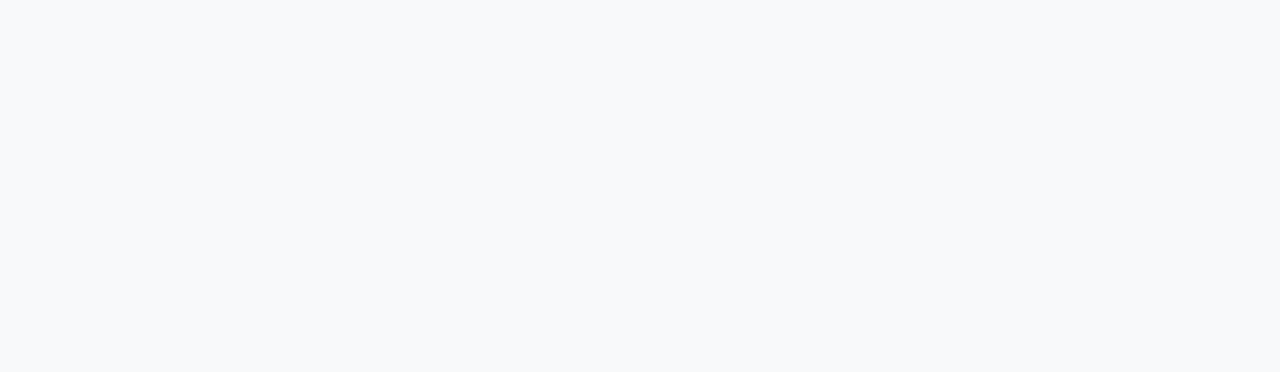
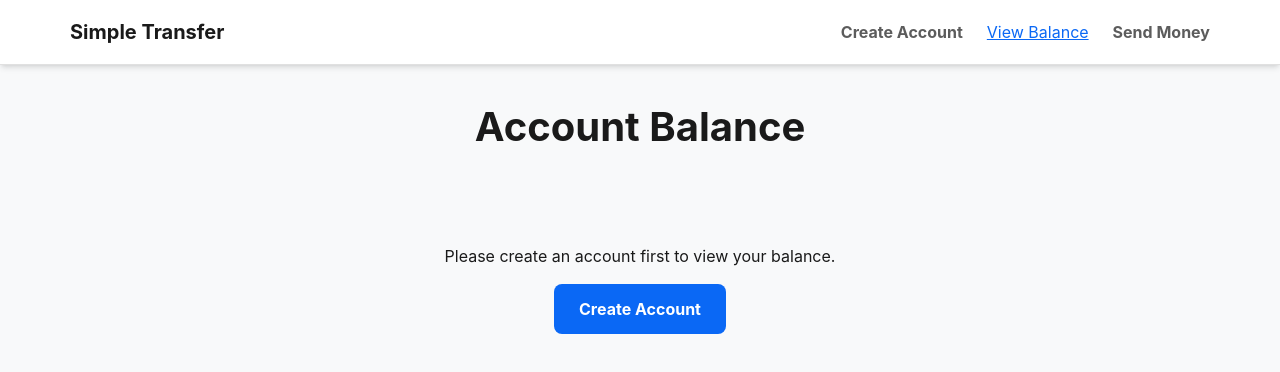
Before and after one commit to dontdude/Simple-Transfer, a React (Vite) app: page /balance in a window 1280 px wide. Before the commit this address had no page. Shown: the top 372 px of the page. Built offline with nearby package versions, Linux system fonts and the light colour scheme.

Commit message:
feat: view balance page initial setup

```diff
--- a/src/App.tsx
+++ b/src/App.tsx
@@ -1,6 +1,7 @@
 import { BrowserRouter, Routes, Route } from "react-router-dom";
 import { AppLayout } from "./layout/AppLayout/AppLayout";
 import { CreateAccountPage } from "./features/create-account/CreateAccountPage";
+import { ViewBalancePage } from "./features/view-balance/ViewBalancePage";
 
 function App() {
   return (
@@ -8,6 +9,7 @@
       <Routes>
         <Route path="/" element={<AppLayout />}>
           <Route index element={<CreateAccountPage />} />
+          <Route path="balance" element={<ViewBalancePage />} />
         </Route>
       </Routes>
     </BrowserRouter>
--- /dev/null
+++ b/src/features/view-balance/ViewBalancePage.module.css
@@ -0,0 +1,51 @@
+.header {
+  text-align: center;
+  margin-bottom: var(--spacing-8);
+}
+
+.header h1 {
+  font-size: 2.5rem;
+}
+
+.contentArea {
+  display: flex;
+  justify-content: center;
+  align-items: center;
+  min-height: 200px;
+}
+
+.centeredMessage {
+  text-align: center;
+  display: flex;
+  flex-direction: column;
+  align-items: center;
+  gap: var(--spacing-4);
+}
+
+.balanceRow {
+  display: flex;
+  justify-content: space-between;
+  align-items: center;
+  padding: var(--spacing-4) 0;
+}
+
+.balanceRow:not(:last-child) {
+  border-bottom: 1px solid var(--color-border);
+}
+
+.balanceLabel {
+  font-size: 1rem;
+  color: var(--color-text-secondary);
+}
+
+.balanceValue {
+  font-family: var(--font-family-mono);
+  font-size: 1.125rem;
+  color: var(--color-text-primary);
+}
+
+.balanceAmount {
+  font-weight: var(--font-weight-bold);
+  font-size: 1.5rem;
+  color: var(--color-success);
+}
--- /dev/null
+++ b/src/features/view-balance/ViewBalancePage.tsx
@@ -0,0 +1,94 @@
+import { useState, useEffect, useCallback } from "react";
+import { Link } from "react-router-dom";
+import { useAccountStore } from "../../store/account.store";
+import { getAccountBalance } from "../../api/transferService";
+import type { GetBalanceResponse } from "../../types/api.types";
+import { showError } from "../../hooks/useToast";
+import { Card } from "../../components/Card/Card";
+import { Spinner } from "../../components/Spinner/Spinner";
+import { Button } from "../../components/Button/Button";
+import { BalanceDisplay } from "./components/BalanceDisplay";
+import styles from "./ViewBalancePage.module.css";
+
+export const ViewBalancePage = () => {
+  const accountId = useAccountStore((state) => state.accountId);
+  const [balanceData, setBalanceData] = useState<GetBalanceResponse | null>(
+    null
+  );
+  const [isLoading, setIsLoading] = useState(true);
+  const [error, setError] = useState<string | null>(null);
+
+  const fetchBalance = useCallback(async () => {
+    if (!accountId) {
+      setIsLoading(false);
+      return;
+    }
+
+    setIsLoading(true);
+    setError(null);
+    try {
+      const data = await getAccountBalance(accountId);
+      setBalanceData(data);
+    } catch (err) {
+      setError("Failed to fetch account balance.");
+      showError("Unable to fetch balance. Please try again.");
+      console.error(err);
+    } finally {
+      setIsLoading(false);
+    }
+  }, [accountId]);
+
+  useEffect(() => {
+    fetchBalance();
+  }, [fetchBalance]);
+
+  const renderContent = () => {
+    if (isLoading) {
+      return <Spinner size="lg" />;
+    }
+
+    if (error) {
+      return (
+        <div className={styles.centeredMessage}>
+          <p className="error-message">{error}</p>
+          <Button onClick={fetchBalance} disabled={isLoading}>
+            Retry
+          </Button>
+        </div>
+      );
+    }
+
+    if (!accountId) {
+      return (
+        <div className={styles.centeredMessage}>
+          <p>Please create an account first to view your balance.</p>
+          <Link to="/">
+            <Button>Create Account</Button>
+          </Link>
+        </div>
+      );
+    }
+
+    if (balanceData) {
+      return (
+        <Card>
+          <BalanceDisplay
+            accountId={balanceData.account_id}
+            balance={balanceData.balance}
+          />
+        </Card>
+      );
+    }
+
+    return null;
+  };
+
+  return (
+    <div className="container">
+      <header className={styles.header}>
+        <h1>Account Balance</h1>
+      </header>
+      <div className={styles.contentArea}>{renderContent()}</div>
+    </div>
+  );
+};
--- /dev/null
+++ b/src/features/view-balance/components/BalanceDisplay.tsx
@@ -0,0 +1,24 @@
+import { formatCurrency } from "../../../utils/formatters";
+import styles from "../ViewBalancePage.module.css";
+
+interface BalanceDisplayProps {
+  accountId: number;
+  balance: string;
+}
+
+export const BalanceDisplay = ({ accountId, balance }: BalanceDisplayProps) => {
+  return (
+    <>
+      <div className={styles.balanceRow}>
+        <span className={styles.balanceLabel}>Account ID</span>
+        <span className={styles.balanceValue}>{accountId}</span>
+      </div>
+      <div className={styles.balanceRow}>
+        <span className={styles.balanceLabel}>Current Balance</span>
+        <span className={`${styles.balanceValue} ${styles.balanceAmount}`}>
+          {formatCurrency(balance)}
+        </span>
+      </div>
+    </>
+  );
+};
--- /dev/null
+++ b/src/utils/formatters.ts
@@ -0,0 +1,19 @@
+/**
+ * Formats a string or number into a generic Dollar currency string (e.g., "$1,000.00").
+ * @param amount The amount to format.
+ * @returns A string formatted with a dollar sign.
+ */
+export const formatCurrency = (amount: string | number): string => {
+    const numericAmount = Number(amount);
+    if (isNaN(numericAmount)) {
+        return '$0.00';
+    }
+
+    const formatted = new Intl.NumberFormat('en-US', {
+        style: 'currency',
+        currency: 'USD',
+    }).format(numericAmount);
+
+    // Replace full currency symbol with generic $
+    return formatted.replace(/[^0-9.,-]+/, '$');
+};
```
